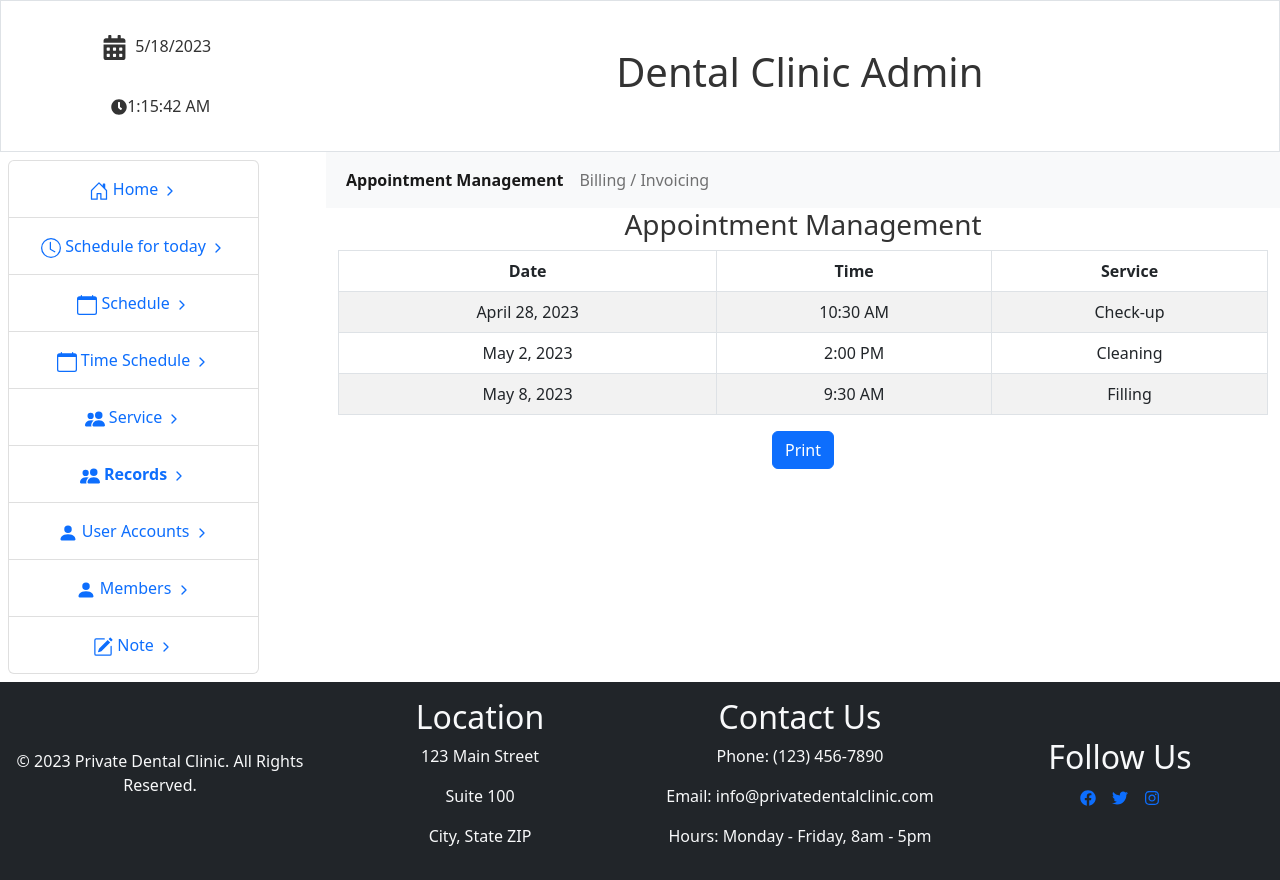
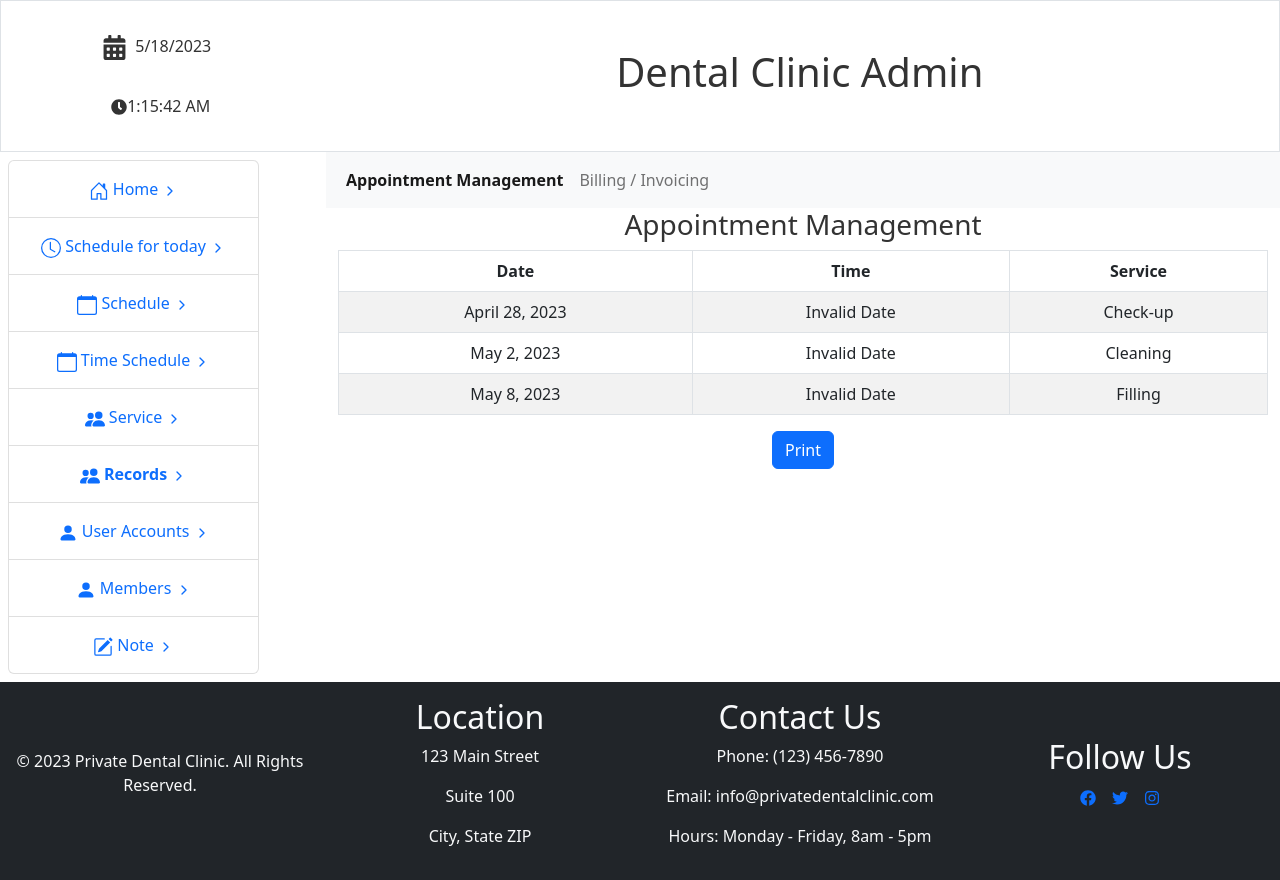
Before and after one commit to JustineLapura/Dental-Clinic-Appointment-Reservation-System, a React (Create React App) app: page /admin/records in a window 1280 px wide. Built offline with nearby package versions, Linux system fonts and the light colour scheme; the HTML template or start-up script is replaced by a standard one.

Commit message:
Last commit Schedule for today

```diff
--- a/src/AdminPages/AdminSchedule.jsx
+++ b/src/AdminPages/AdminSchedule.jsx
@@ -46,7 +46,7 @@ const AdminSchedule = () => {
                       <td>{new Date(appointment.date).toLocaleDateString('en-US', { month: 'long', day: 'numeric', year: 'numeric' })}</td>
                       <td>{new Date(`2000-01-01T${appointment.time}`).toLocaleTimeString([], { hour: 'numeric', minute: '2-digit' })}</td>
                       <td className={statusBackground(appointment)}>{appointment.status}</td>
-                      <td><Button variant='primary'>Done</Button></td>
+
                     </tr>
                   )
                 )}
--- a/src/AdminPages/AdminScheduleForToday.jsx
+++ b/src/AdminPages/AdminScheduleForToday.jsx
@@ -38,6 +38,7 @@ const AdminScheduleForToday = () => {
                 <th>Time</th>
                 <th>Service</th>
                 <th>Status</th>
+                <th>Action</th>
               </tr>
             </thead>
             <tbody>
@@ -53,6 +54,7 @@ const AdminScheduleForToday = () => {
                     <td>{new Date(`2000-01-01T${appointment.time}`).toLocaleTimeString([], { hour: 'numeric', minute: '2-digit' })}</td>
                     <td>{appointment.service}</td>
                     <td className={statusBackground(appointment)}>{appointment.status}</td>
+                    <td><Button variant='primary'>Done</Button></td>
                   </tr>
                 ))}
             </tbody>
--- a/src/DentalRecordsPages/AppointmentManagement.jsx
+++ b/src/DentalRecordsPages/AppointmentManagement.jsx
@@ -25,8 +25,8 @@ const AppointmentManagement = () => {
                             <tbody>
                                 {appointments.map((appointment, index) => (
                                     <tr key={appointment.id}>
-                                        <td>{appointment.date}</td>
-                                        <td>{appointment.time}</td>
+                                        <td>{new Date(appointment.date).toLocaleDateString('en-US', { month: 'long', day: 'numeric', year: 'numeric' })}</td>
+                <td>{new Date(`2000-01-01T${appointment.time}`).toLocaleTimeString([], { hour: 'numeric', minute: '2-digit' })}</td>
                                         <td>{appointment.service}</td>
                                     </tr>
                                 ))}
```
